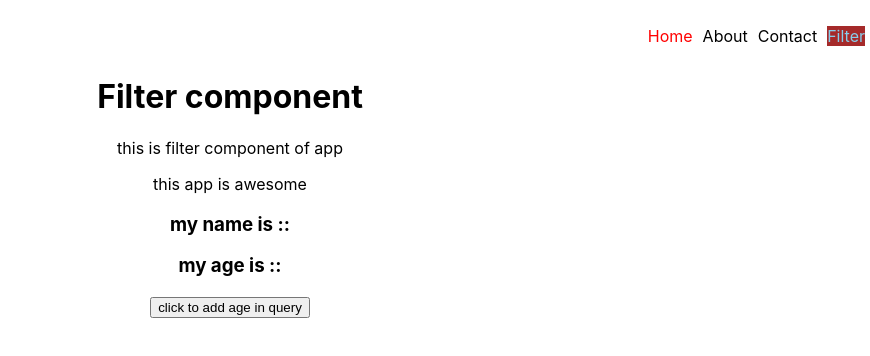
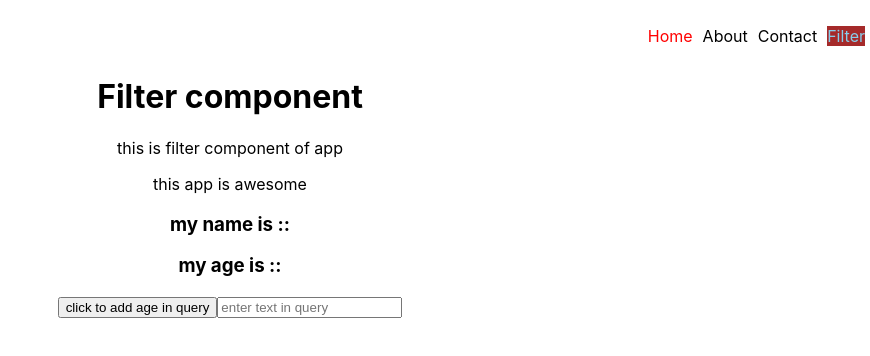
Before and after one commit to sameershinde28/rreactRouter, a React (Create React App) app: page /filter in a window 1280 px wide. Shown: the top 356 px of the page, without its empty margins (410-1280 px from the left). Built offline with nearby package versions, Linux system fonts and the light colour scheme.

Commit message:
input and button added

```diff
--- a/src/component/Filter.js
+++ b/src/component/Filter.js
@@ -18,6 +18,10 @@ export default function Filter(){
         <h3>my name is :: {name}</h3>
         <h3>my age is :: {age}</h3>
         <button onClick={()=>setSameer({age:50})}>click to add  age in query</button>
+
+        <input type="text" onChange={(e)=>setSameer({text:e.target.value,age:10})}
+        placeholder="enter text in query"  />
+
         </div>
 
     )
```
